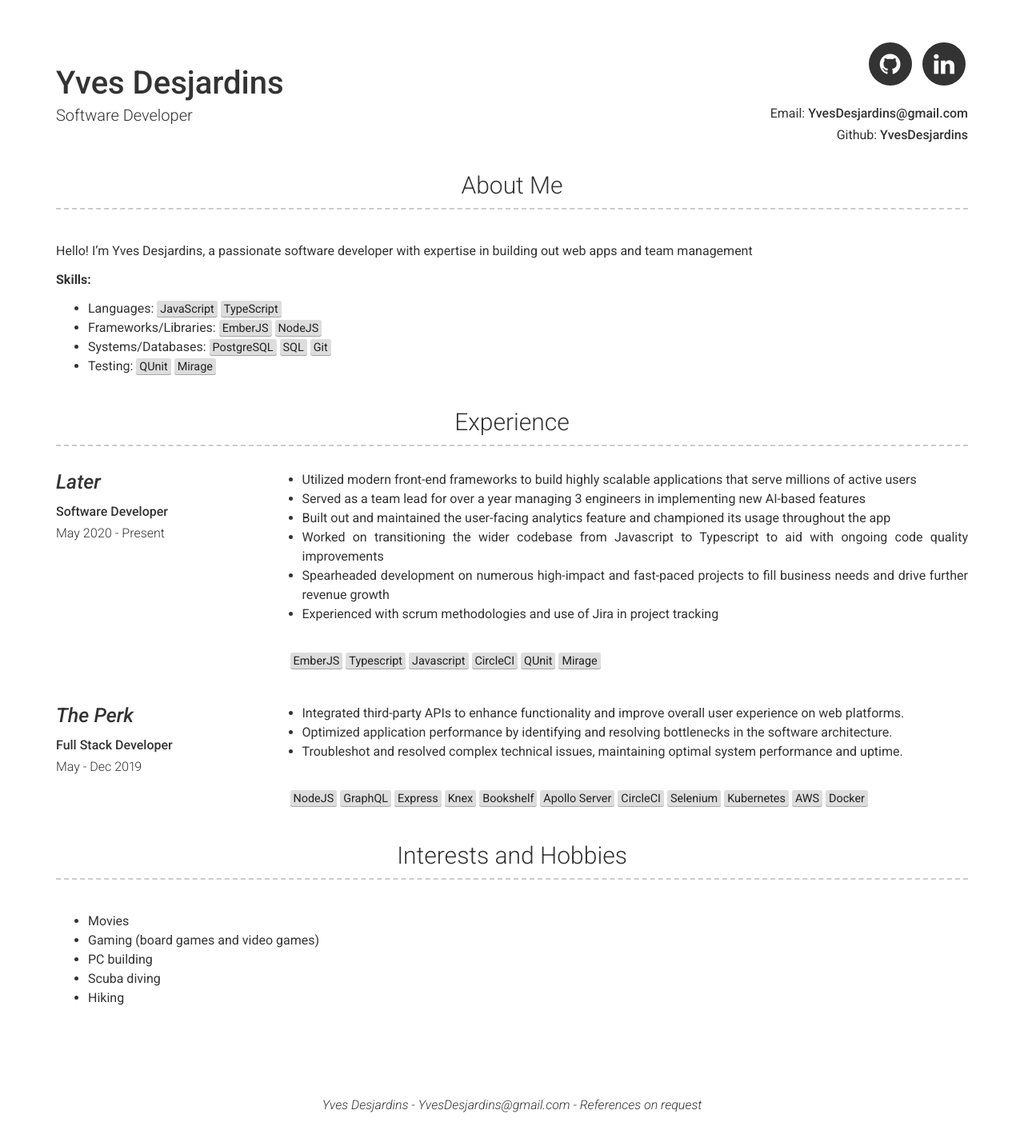
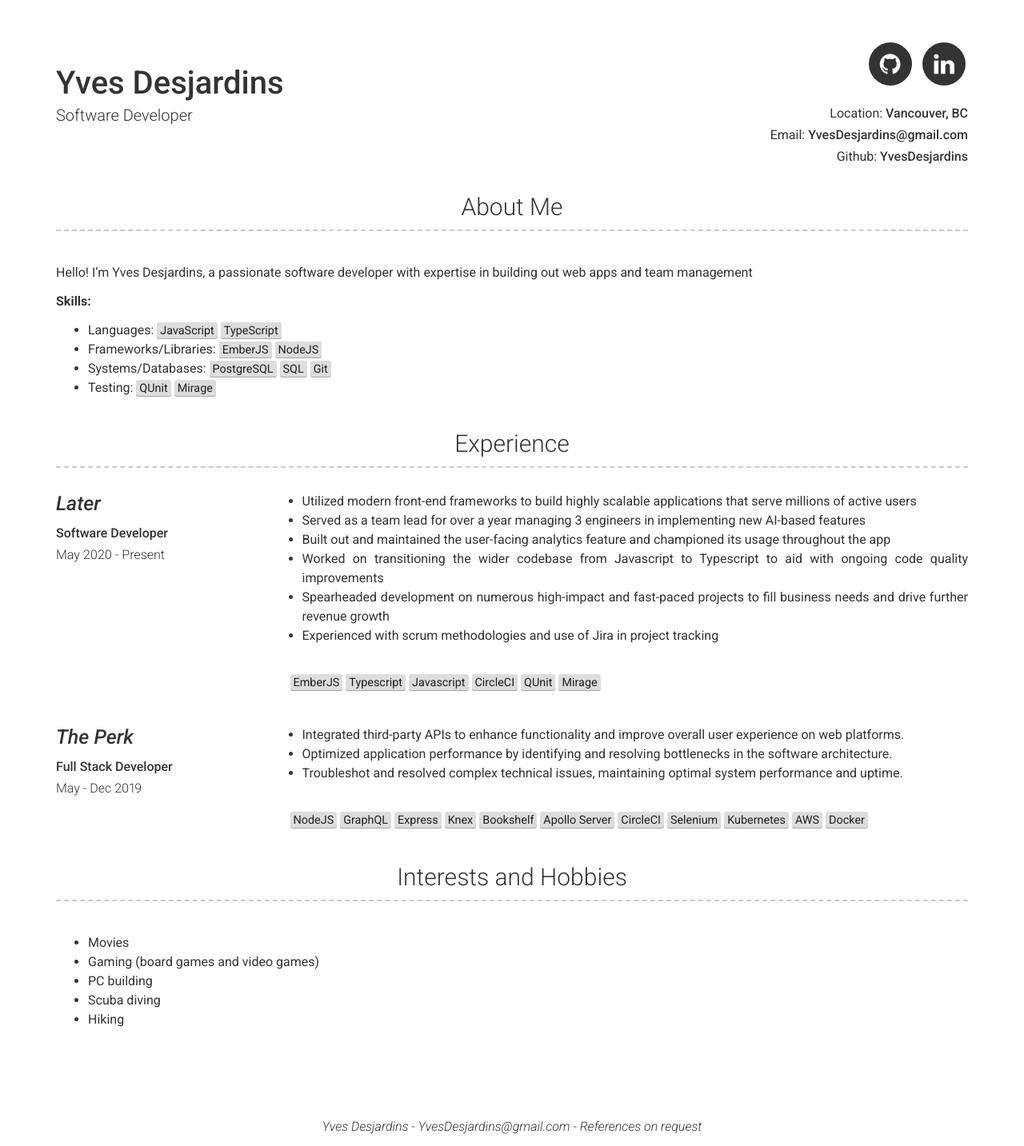
Before and after one commit to YvesDesjardins/YvesDesjardins.github.io, a Jekyll site: the page built from index.md, in a window 1280 px wide. Shown: the whole page at 80% size. Built offline with Jekyll 4.4.1, drawn with Linux system fonts in a browser that asks for light colours; before the commit the page ends 1406 px from its top, so only the background shows below that.

Commit message:
add location

```diff
--- a/_config.yml
+++ b/_config.yml
@@ -7,6 +7,7 @@ name: Yves Desjardins
 title: Software Developer
 email: YvesDesjardins@gmail.com
 website: www.github.com/YvesDesjardins
+location: Vancouver, BC
 # phone: +1(604)401-4639
 
 # Social links
```
